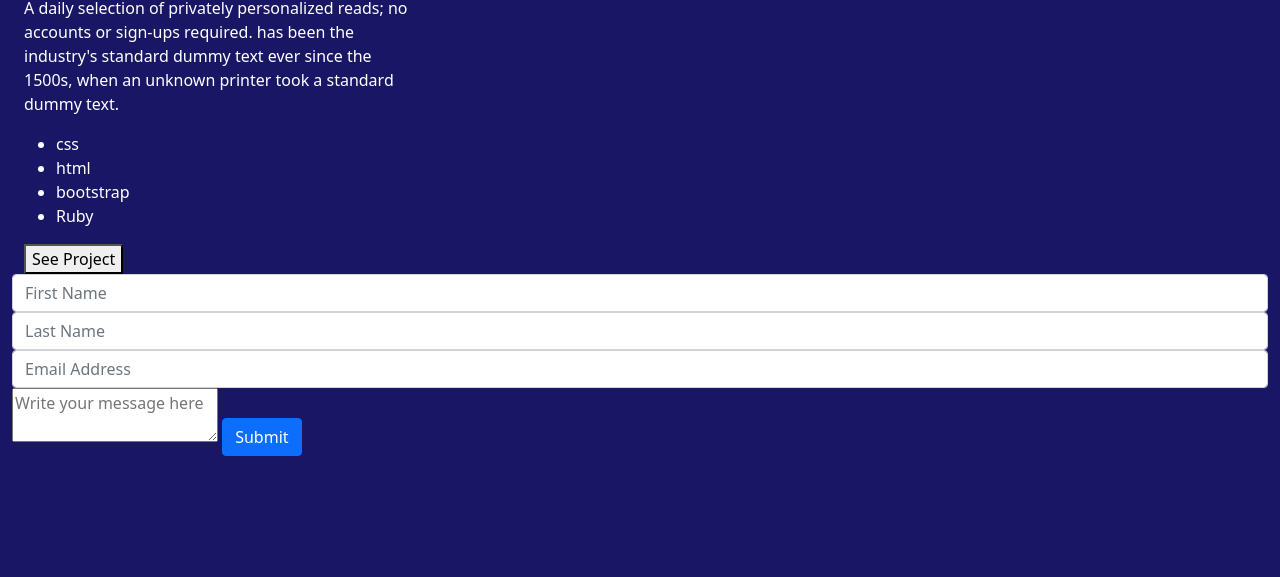
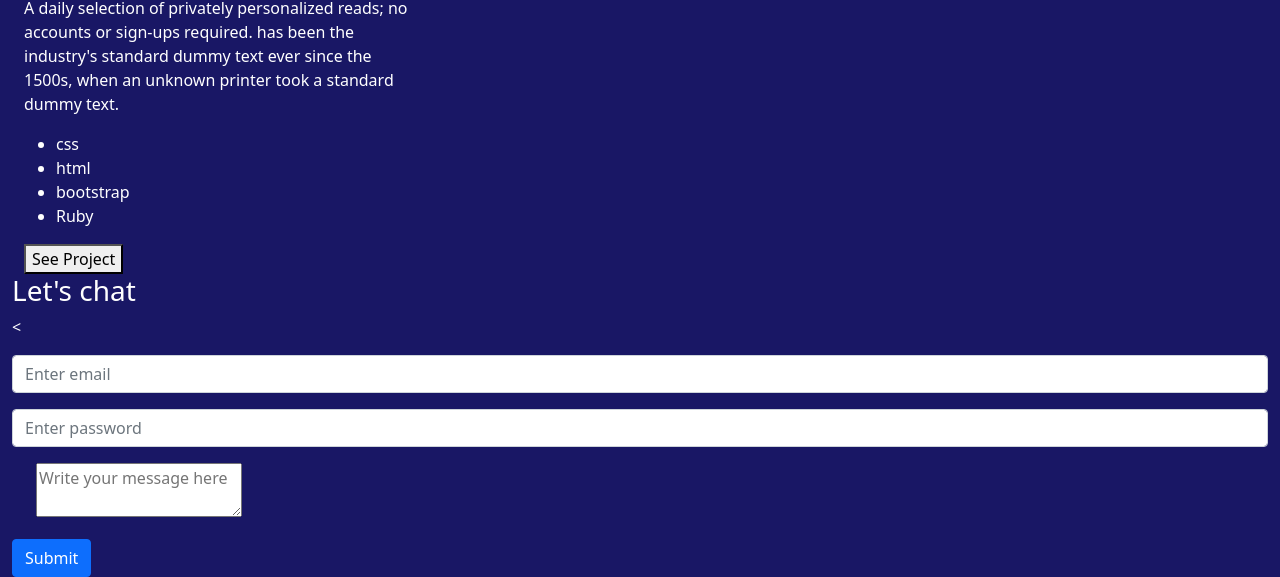
Before and after one commit to marurevi/Portfolio-Bootstrap, a website: page index.html in a window 1280 px wide. Shown: the part 2015-2592 px from the top of the page. Before the commit the page ends 2471 px from the top, so only its background shows below. Drawn offline with Linux system fonts and the light colour scheme.

Commit message:
Add h3 of form section

```diff
--- a/index.html
+++ b/index.html
@@ -166,11 +166,21 @@
       </section>
 
       <section>
+
+        <h3>Let's chat</h3>
+
+        <
         <form action="/action_page.php">
-            <input type="text" class="form-control" placeholder="First Name" name="first_name">
-            <input type="text" class="form-control" placeholder="Last Name" name="first_name">
-            <input type="email" class="form-control" id="email" placeholder="Email Address" name="email">
-           <textarea placeholder="Write your message here"></textarea>
+          <div class="mb-3 mt-3">
+            <input type="email" class="form-control" id="email" placeholder="Enter email" name="email">
+          </div>
+          <div class="mb-3">
+            <input type="password" class="form-control" id="pwd" placeholder="Enter password" name="pswd">
+          </div>
+
+          <div class="form-check mb-3">
+            <textarea placeholder="Write your message here"></textarea>
+          </div>
           <button type="submit" class="btn btn-primary">Submit</button>
         </form>
       </section>
```
